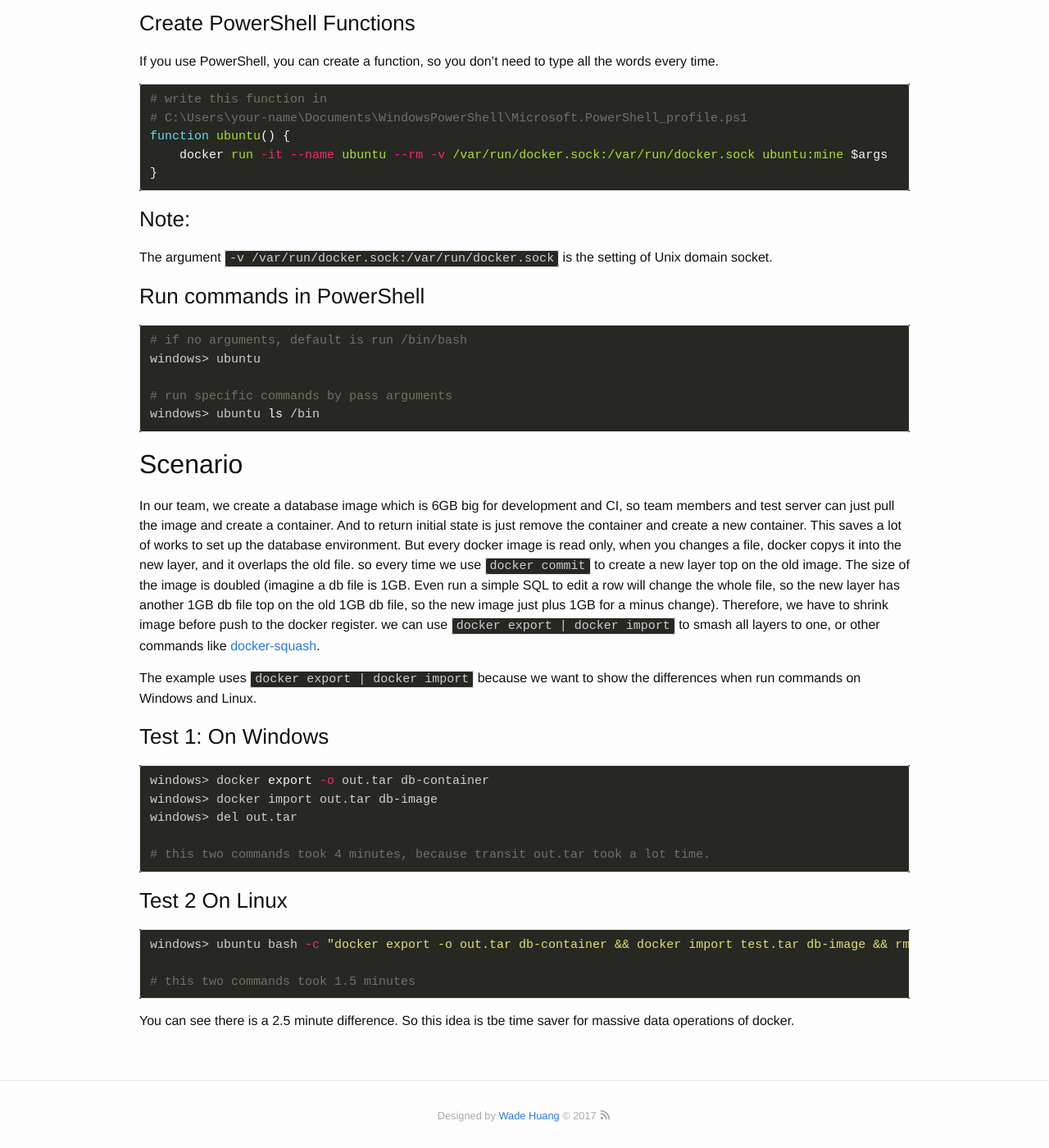
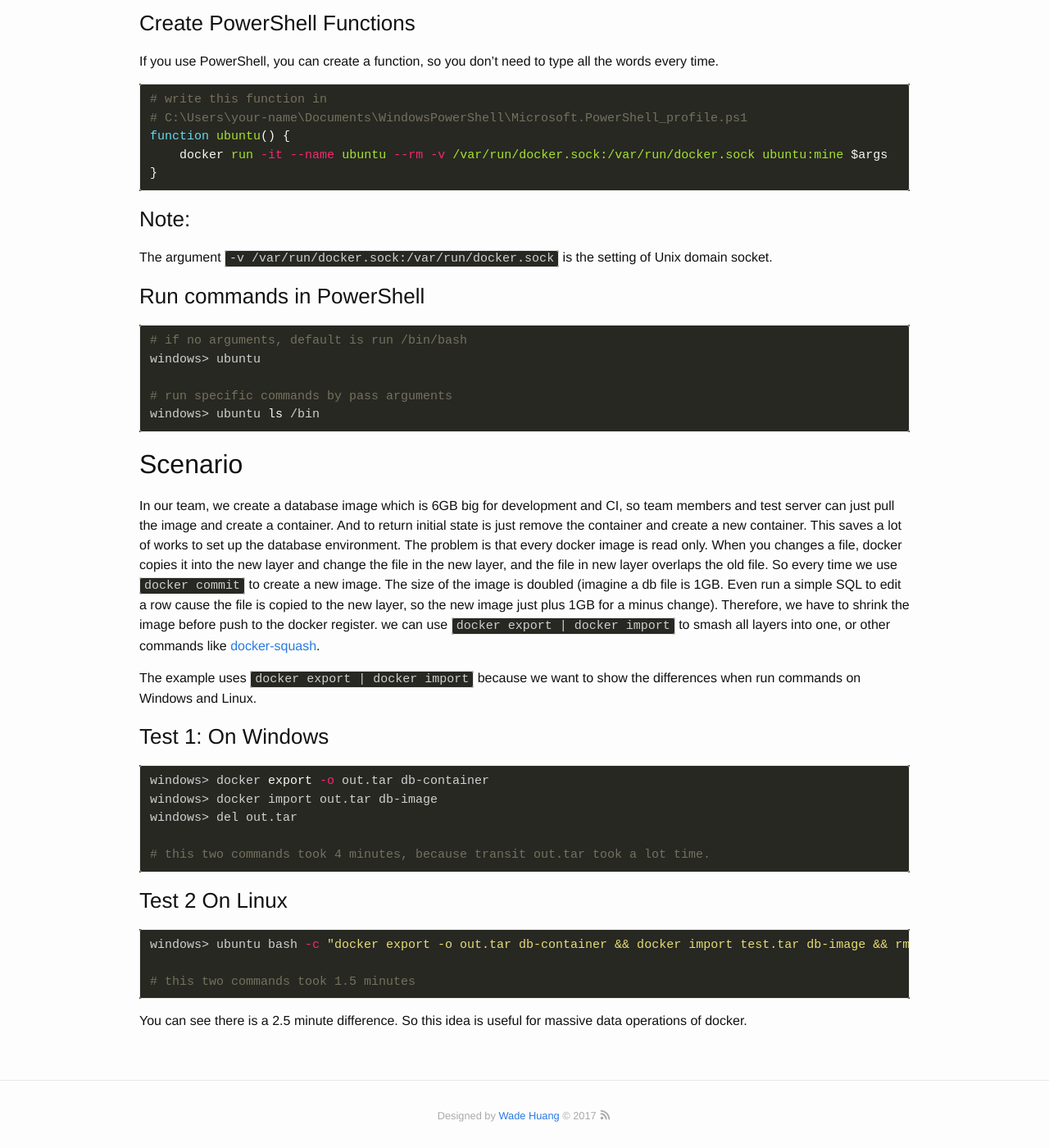
Before and after one commit to weironghuang31/wadehuang36.github.io, a Jekyll site: the page built from _posts/2017-07-01-run-docker-command-inside-docker-container.md, in a window 1280 px wide and 1400 px high, scrolled down 1768 px. Shown: the whole window at 82% size. Built offline with Jekyll 4.4.1, drawn with Linux system fonts in a browser that asks for light colours; comment, search, counter and statistics services are not loaded.

Commit message:
fix typo

````diff
--- a/_posts/2017-07-01-run-docker-command-inside-docker-container.md
+++ b/_posts/2017-07-01-run-docker-command-inside-docker-container.md
@@ -70,7 +70,7 @@ windows> ubuntu ls /bin
 ```
 
 ## Scenario
-In our team, we create a database image which is 6GB big for development and CI, so team members and test server can just pull the image and create a container. And to return initial state is just remove the container and create a new container. This saves a lot of works to set up the database environment. But every docker image is read only, when you changes a file, docker copys it into the new layer, and it overlaps the old file. so every time we use `docker commit` to create a new layer top on the old image. The size of the image is doubled (imagine a db file is 1GB. Even run a simple SQL to edit a row will change the whole file, so the new layer has another 1GB db file top on the old 1GB db file, so the new image just plus 1GB for a minus change). Therefore, we have to shrink image before push to the docker register. we can use `docker export | docker import` to smash all layers to one, or other commands like  [docker-squash](https://github.com/jwilder/docker-squash).
+In our team, we create a database image which is 6GB big for development and CI, so team members and test server can just pull the image and create a container. And to return initial state is just remove the container and create a new container. This saves a lot of works to set up the database environment. The problem is that every docker image is read only. When you changes a file, docker copies it into the new layer and change the file in the new layer, and the file in new layer overlaps the old file. So every time we use `docker commit` to create a new image. The size of the image is doubled (imagine a db file is 1GB. Even run a simple SQL to edit a row cause the file is copied to the new layer, so the new image just plus 1GB for a minus change). Therefore, we have to shrink the image before push to the docker register. we can use `docker export | docker import` to smash all layers into one, or other commands like  [docker-squash](https://github.com/jwilder/docker-squash).
 
 The example uses `docker export | docker import` because we want to show the differences when run commands on Windows and Linux.
 
@@ -90,4 +90,4 @@ windows> ubuntu bash -c "docker export -o out.tar db-container && docker import
 # this two commands took 1.5 minutes
 ```
 
-You can see there is a 2.5 minute difference. So this idea is tbe time saver for massive data operations of docker.
+You can see there is a 2.5 minute difference. So this idea is useful for massive data operations of docker.
````
